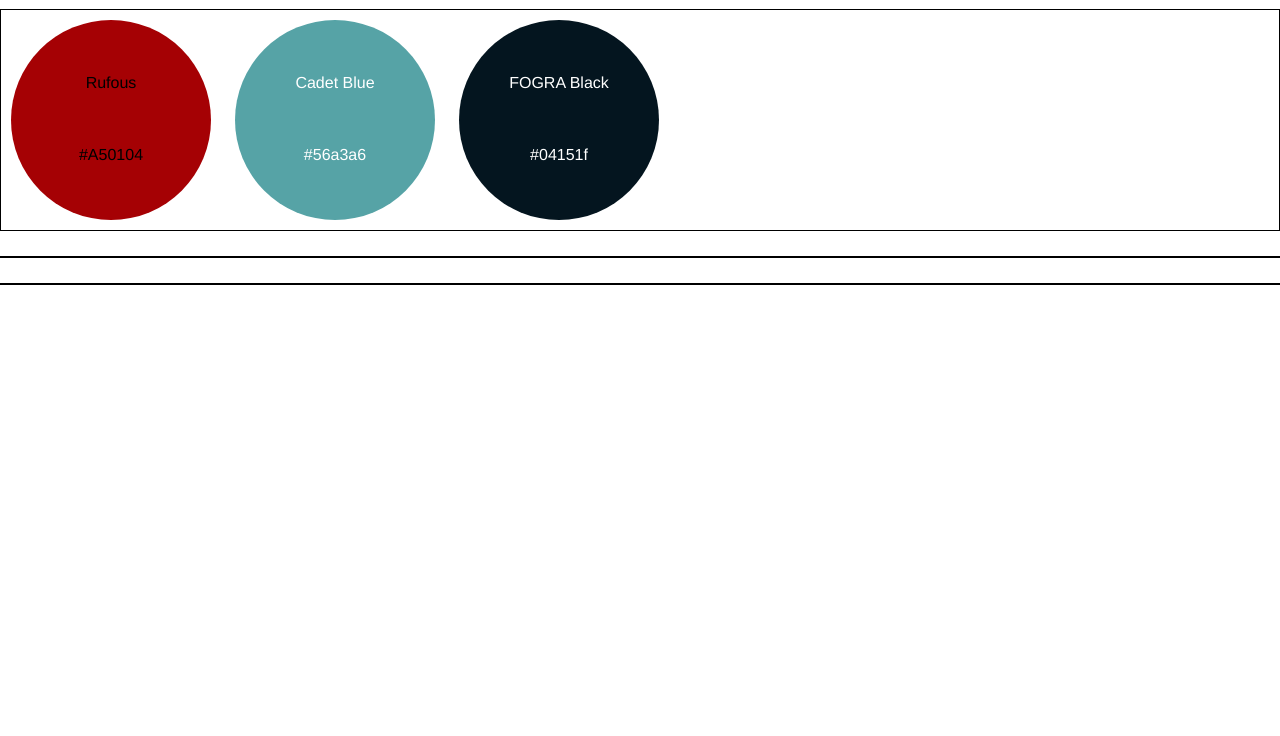
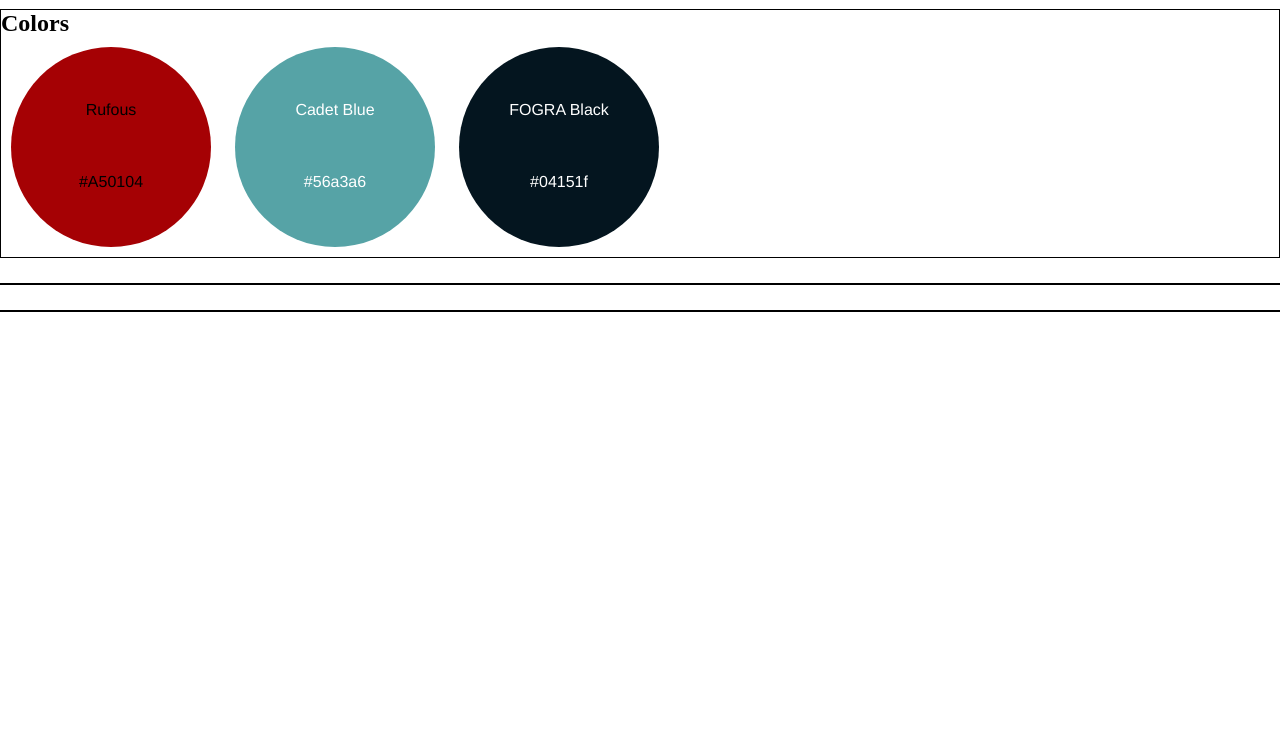
Before and after one commit to r3vert/website-design-system-codecademy, a website built with Vite: page index.html in a window 1280 px wide. Shown: the part 64-800 px from the top of the page. Built offline with nearby package versions, Linux system fonts and the light colour scheme.

Commit message:
added colors text

```diff
--- a/index.html
+++ b/index.html
@@ -16,6 +16,7 @@
 
     </header>
     <div class="container">
+      <h2>Colors</h2>
       <div class="colorBox red">
         <p>Rufous</p>
         <p>#A50104</p>
```
